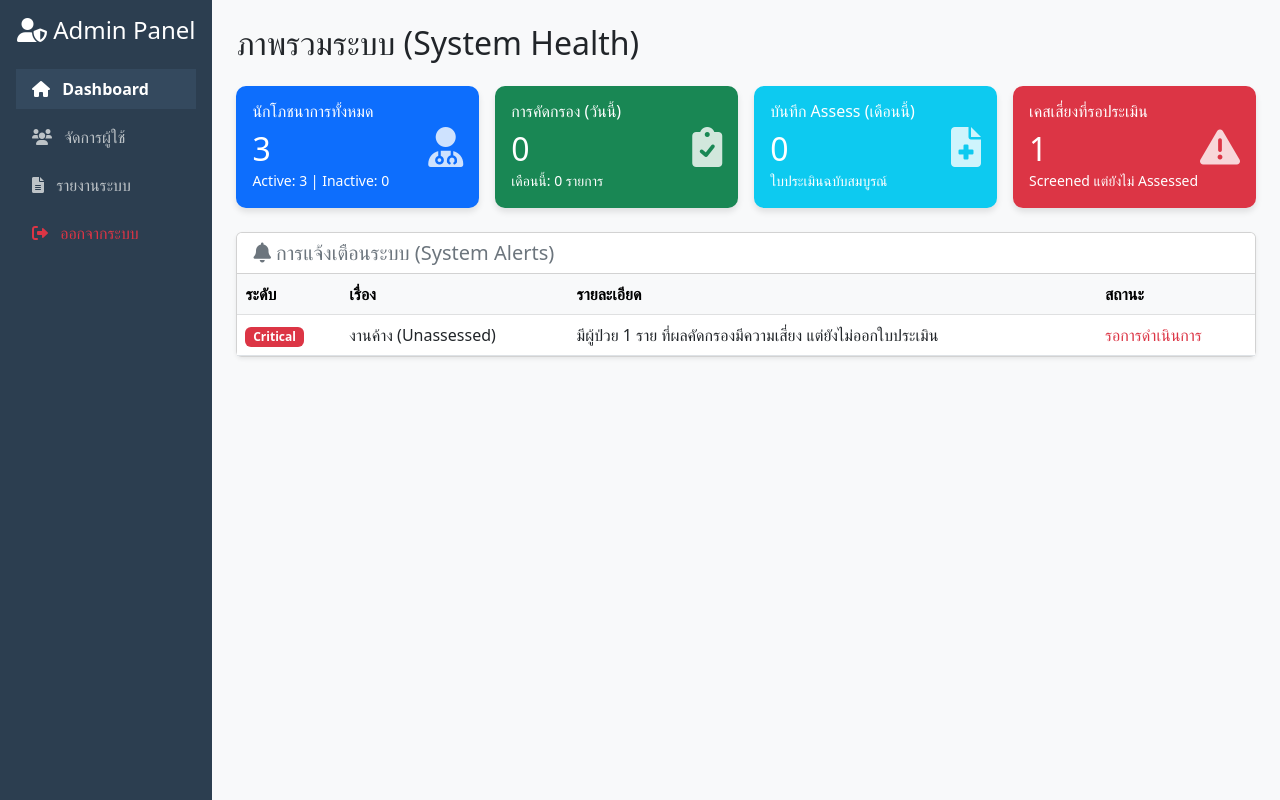
After one commit to pchoeiphet/KPH_NAS_Project, a PHP site: page /admin/admin_dashboard.php in a window 1280 px wide. The commit adds this page. Run offline with PHP 8.4, Linux system fonts and the light colour scheme; the visitor is signed in with stand-in values (Sample User, id 1); data comes from the database, SQL or seed files in the repository.

Commit message:
up admin

```diff
--- /dev/null
+++ b/admin/admin_dashboard.php
@@ -0,0 +1,251 @@
+<?php
+require_once '../connect_db.php';
+date_default_timezone_set('Asia/Bangkok');
+
+session_start();
+
+// 1. เช็ค Login
+if (!isset($_SESSION['user_id'])) {
+    header("Location: ../login.php");
+    exit;
+}
+
+// 2. เช็ค Admin (ต้องเป็น admin เท่านั้น)
+if (!isset($_SESSION['is_admin']) || $_SESSION['is_admin'] != 1) {
+    header("Location: ../index.php");
+    exit;
+}
+
+// --- ส่วนดึงข้อมูล (Query) ---
+
+// 1. สถิติ User (ใช้ is_active)
+$sql_users = "SELECT
+                COUNT(*) as total,
+                SUM(CASE WHEN is_active = 1 THEN 1 ELSE 0 END) as active_users,
+                SUM(CASE WHEN is_active = 0 THEN 1 ELSE 0 END) as inactive_users
+              FROM nutritionists";
+$stmt_users = $conn->query($sql_users);
+$stat_users = $stmt_users->fetch(PDO::FETCH_ASSOC);
+
+// 2. สถิติการคัดกรอง (ใช้ created_at)
+$sql_screen = "SELECT
+                SUM(CASE WHEN DATE(created_at) = CURDATE() THEN 1 ELSE 0 END) as today,
+                SUM(CASE WHEN MONTH(created_at) = MONTH(CURRENT_DATE())
+                          AND YEAR(created_at) = YEAR(CURRENT_DATE()) THEN 1 ELSE 0 END) as this_month
+               FROM nutrition_screening";
+$stmt_screen = $conn->query($sql_screen);
+$stat_screen = $stmt_screen->fetch(PDO::FETCH_ASSOC);
+
+// 3. สถิติการประเมินผล (ใช้ created_at)
+$sql_assess = "SELECT count(*) as total_month
+               FROM nutrition_assessment
+               WHERE MONTH(created_at) = MONTH(CURRENT_DATE())";
+$stmt_assess = $conn->query($sql_assess);
+$stat_assess = $stmt_assess->fetch(PDO::FETCH_ASSOC);
+
+// 4. แจ้งเตือนเคสตกค้าง (Screening แล้วเสี่ยง แต่ยังไม่ Assessment)
+$sql_pending = "SELECT count(*) as pending_count
+                FROM nutrition_screening
+                WHERE screening_result = 'มีความเสี่ยง'
+                AND has_assessment = 0";
+$stmt_pending = $conn->query($sql_pending);
+$alert_pending = $stmt_pending->fetch(PDO::FETCH_ASSOC);
+
+?>
+<!DOCTYPE html>
+<html lang="th">
+
+<head>
+    <meta charset="UTF-8">
+    <title>Admin Dashboard - KPH Nutrition</title>
+    <link href="https://cdn.jsdelivr.net/npm/bootstrap@5.3.0/dist/css/bootstrap.min.css" rel="stylesheet">
+    <link rel="stylesheet" href="https://cdnjs.cloudflare.com/ajax/libs/font-awesome/6.0.0/css/all.min.css">
+
+    <style>
+        .card-stat {
+            border: none;
+            border-radius: 10px;
+            box-shadow: 0 4px 6px rgba(0, 0, 0, 0.1);
+            transition: 0.3s;
+        }
+
+        .card-stat:hover {
+            transform: translateY(-5px);
+        }
+
+        .icon-box {
+            font-size: 2.5rem;
+            opacity: 0.8;
+        }
+
+        .sidebar {
+            min-height: 100vh;
+            background-color: #2c3e50;
+            color: white;
+        }
+
+        .nav-link {
+            color: #bdc3c7;
+        }
+
+        .nav-link.active {
+            color: white;
+            background-color: #34495e;
+            font-weight: bold;
+        }
+
+        .nav-link:hover {
+            color: white;
+        }
+    </style>
+</head>
+
+<body>
+
+    <div class="d-flex">
+
+        <div class="sidebar p-3 d-flex flex-column" style="width: 250px;">
+            <h4 class="mb-4 text-center"><i class="fas fa-user-shield"></i> Admin Panel</h4>
+            <ul class="nav flex-column">
+                <li class="nav-item mb-2">
+                    <a href="#" class="nav-link active"><i class="fas fa-home me-2"></i> Dashboard</a>
+                </li>
+                <li class="nav-item mb-2">
+                    <a href="#" class="nav-link"><i class="fas fa-users me-2"></i> จัดการผู้ใช้</a>
+                </li>
+                <li class="nav-item mb-2">
+                    <a href="#" class="nav-link"><i class="fas fa-file-alt me-2"></i> รายงานระบบ</a>
+                </li>
+                <li class="nav-item mt-auto">
+                    <a href="../logout.php" class="nav-link text-danger"><i class="fas fa-sign-out-alt me-2"></i> ออกจากระบบ</a>
+                </li>
+            </ul>
+        </div>
+
+        <div class="container-fluid p-4 bg-light">
+
+            <h2 class="mb-4">ภาพรวมระบบ (System Health)</h2>
+
+            <div class="row g-3 mb-4">
+
+                <div class="col-md-3">
+                    <div class="card card-stat bg-primary text-white h-100">
+                        <div class="card-body d-flex justify-content-between align-items-center">
+                            <div>
+                                <h6 class="card-title">นักโภชนาการทั้งหมด</h6>
+                                <h2 class="mb-0"><?php echo $stat_users['total']; ?></h2>
+                                <small>Active: <?php echo $stat_users['active_users']; ?> | Inactive: <?php echo $stat_users['inactive_users']; ?></small>
+                            </div>
+                            <div class="icon-box"><i class="fas fa-user-md"></i></div>
+                        </div>
+                    </div>
+                </div>
+
+                <div class="col-md-3">
+                    <div class="card card-stat bg-success text-white h-100">
+                        <div class="card-body d-flex justify-content-between align-items-center">
+                            <div>
+                                <h6 class="card-title">การคัดกรอง (วันนี้)</h6>
+                                <h2 class="mb-0"><?php echo $stat_screen['today']; ?></h2>
+                                <small>เดือนนี้: <?php echo $stat_screen['this_month']; ?> รายการ</small>
+                            </div>
+                            <div class="icon-box"><i class="fas fa-clipboard-check"></i></div>
+                        </div>
+                    </div>
+                </div>
+
+                <div class="col-md-3">
+                    <div class="card card-stat bg-info text-white h-100">
+                        <div class="card-body d-flex justify-content-between align-items-center">
+                            <div>
+                                <h6 class="card-title">บันทึก Assess (เดือนนี้)</h6>
+                                <h2 class="mb-0"><?php echo $stat_assess['total_month']; ?></h2>
+                                <small>ใบประเมินฉบับสมบูรณ์</small>
+                            </div>
+                            <div class="icon-box"><i class="fas fa-file-medical"></i></div>
+                        </div>
+                    </div>
+                </div>
+
+                <div class="col-md-3">
+                    <div class="card card-stat <?php echo ($alert_pending['pending_count'] > 0) ? 'bg-danger' : 'bg-secondary'; ?> text-white h-100">
+                        <div class="card-body d-flex justify-content-between align-items-center">
+                            <div>
+                                <h6 class="card-title">เคสเสี่ยงที่รอประเมิน</h6>
+                                <h2 class="mb-0"><?php echo $alert_pending['pending_count']; ?></h2>
+                                <small>Screened แต่ยังไม่ Assessed</small>
+                            </div>
+                            <div class="icon-box"><i class="fas fa-exclamation-triangle"></i></div>
+                        </div>
+                    </div>
+                </div>
+            </div>
+
+            <div class="row">
+                <div class="col-12">
+                    <div class="card shadow-sm">
+                        <div class="card-header bg-white">
+                            <h5 class="mb-0 text-secondary"><i class="fas fa-bell"></i> การแจ้งเตือนระบบ (System Alerts)</h5>
+                        </div>
+                        <div class="card-body p-0">
+                            <table class="table table-hover mb-0">
+                                <thead class="table-light">
+                                    <tr>
+                                        <th>ระดับ</th>
+                                        <th>เรื่อง</th>
+                                        <th>รายละเอียด</th>
+                                        <th>สถานะ</th>
+                                    </tr>
+                                </thead>
+                                <tbody>
+                                    <?php if ($alert_pending['pending_count'] > 0): ?>
+                                        <tr>
+                                            <td><span class="badge bg-danger">Critical</span></td>
+                                            <td>งานค้าง (Unassessed)</td>
+                                            <td>มีผู้ป่วย <?php echo $alert_pending['pending_count']; ?> ราย ที่ผลคัดกรองมีความเสี่ยง แต่ยังไม่ออกใบประเมิน</td>
+                                            <td><span class="text-danger">รอการดำเนินการ</span></td>
+                                        </tr>
+                                    <?php else: ?>
+                                        <tr>
+                                            <td colspan="4" class="text-center py-4 text-success">
+                                                <i class="fas fa-check-circle fa-2x mb-2"></i><br>
+                                                ระบบปกติ ไม่พบปัญหาเร่งด่วน
+                                            </td>
+                                        </tr>
+                                    <?php endif; ?>
+
+                                    <?php
+                                    // ดึงข้อมูล User Inactive ที่มีการใช้งานใน 7 วันล่าสุด
+                                    $sql_ghost = "SELECT n.nut_fullname, ns.created_at
+                                                  FROM nutrition_screening ns
+                                                  JOIN nutritionists n ON ns.nut_id = n.nut_id
+                                                  WHERE n.is_active = 0 AND DATE(ns.created_at) > DATE_SUB(NOW(), INTERVAL 7 DAY)";
+                                    $stmt_ghost = $conn->query($sql_ghost);
+
+                                    while ($ghost = $stmt_ghost->fetch(PDO::FETCH_ASSOC)) {
+                                        // แก้ไขจุดที่เคย Error: เปลี่ยนชื่อตัวแปรให้ตรงกับ SQL
+                                        $ghost_name = htmlspecialchars($ghost['nut_fullname']);
+                                        $ghost_time = htmlspecialchars($ghost['created_at']);
+
+                                        echo "<tr>
+                                            <td><span class='badge bg-warning text-dark'>Suspicious</span></td>
+                                            <td>Inactive User Activity</td>
+                                            <td>พบการบันทึกข้อมูลโดย User ที่ถูกระงับ: {$ghost_name} เมื่อ {$ghost_time}</td>
+                                            <td>ตรวจสอบด่วน</td>
+                                        </tr>";
+                                    }
+                                    ?>
+                                </tbody>
+                            </table>
+                        </div>
+                    </div>
+                </div>
+            </div>
+
+        </div>
+    </div>
+
+    <script src="https://cdn.jsdelivr.net/npm/bootstrap@5.3.0/dist/js/bootstrap.bundle.min.js"></script>
+</body>
+
+</html>
```
Also changed, not shown: login.php (+11 -2 lines).
